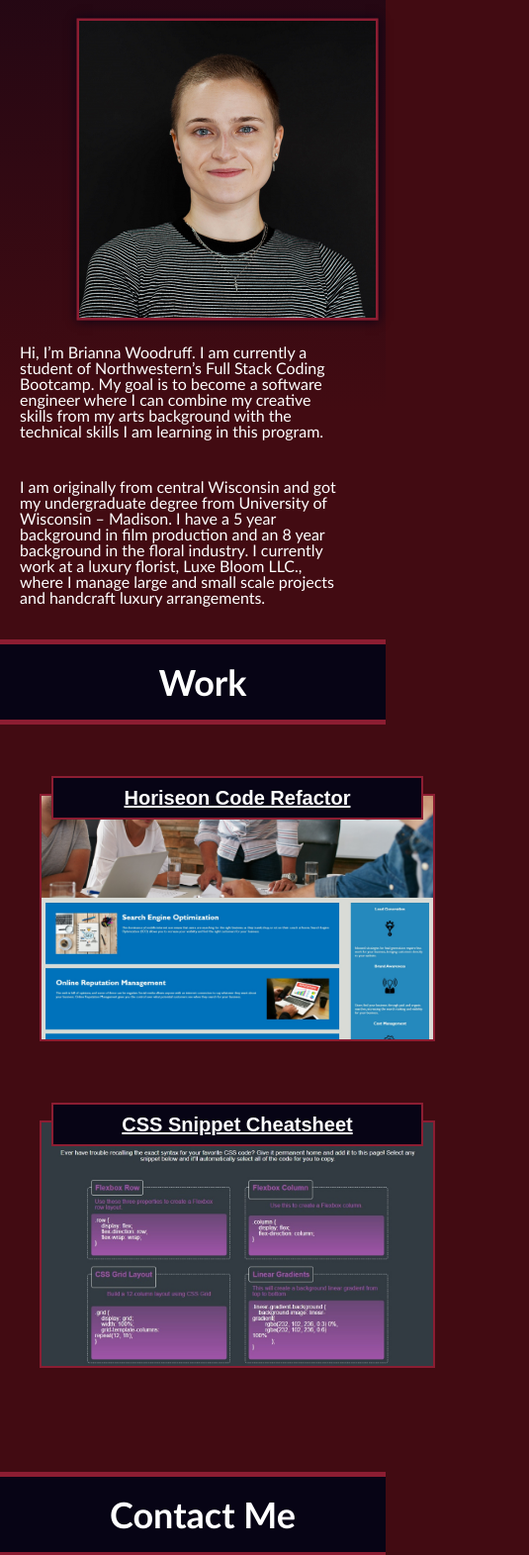
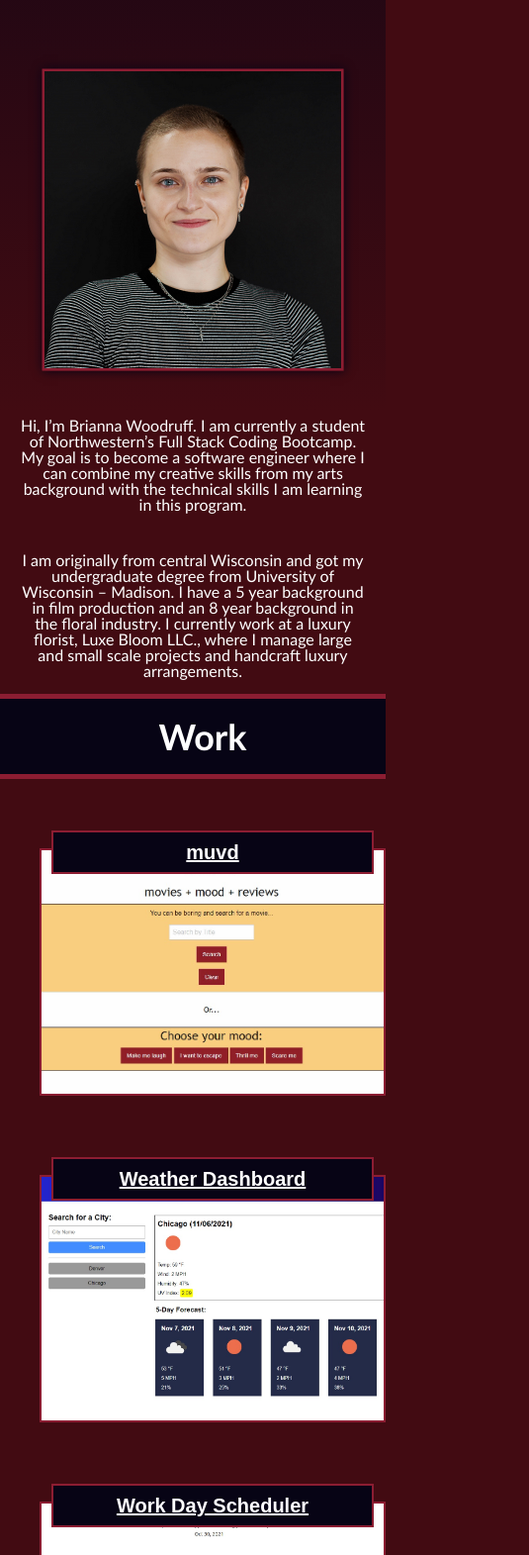
Before and after one commit to briannawoodruff/Portfolio, a plain HTML site: page index.html in a window 390 px wide. Shown: the part 429-2000 px from the top of the page at 99% size, 535 px wide, since content can reach past the window. Drawn offline with Linux system fonts and the light colour scheme.

Commit message:
added new projects and updated css

```diff
--- a/assets/css/style.css
+++ b/assets/css/style.css
@@ -70,7 +70,6 @@ p {
   font-size: 16px;
 }
 
-
 main {
   display: flex;
   flex-wrap: wrap;
@@ -101,25 +100,30 @@ main {
 
 .About-Me {
   width: 100%;
-  height: 500px;
+  height: 550px;
   margin-top: -20px;
 }
 
-.About-Me h2 {
+/* .About-Me h2 {
   padding-right: 40px;
-}
+} */
 
 .About-Me p {
-  margin-right: 20px;
+  /* margin-right: 20px; */
+  width: 100%;
+  margin-left: -25px;
+  margin-top: 30px;
 }
 
 .avatar {
   display: block;
+  display: flex;
+  flex-wrap: wrap;
   float: left;
-  margin-left: -25px;
-  margin-right: -100px;
-  margin-top: -10px;
-  margin-bottom: -100px;
+  margin-left: -50px;
+  margin-right: -85px;
+  margin-top: -100px;
+  /* margin-bottom: -100px; */
 }
 
 .profile-img {
@@ -150,6 +154,7 @@ main {
   padding: 10px;
   flex: 0 0 400px;
   height: 250px;
+  width: 350px;
   margin: 40px;
 }
 
@@ -165,23 +170,40 @@ main {
   text-align: center;
 }
 
-.refactor {
-  background-image: url(../images/ScreenCapture001-Horiseon-SocialSolutionServices-briannawoodruff.github.io.jpg);
+.muvd {
+  background-image: url(../images/muvd.jpg);
   background-size: 100%;
   background-repeat: no-repeat;
   background-position: center;
+  background-size: cover;
 }
 
-.cheatsheet {
-  background-image: url(../images/ScreenCapture-CSS-SnippetCheatsheet.jpg);
+.weather-dash {
+  background-image: url(../images/ScreenCapture-WeatherDashboard.jpg);
+  background-size: 100%;
+  background-repeat: no-repeat;
+  background-size: cover;
+}
+
+.work-scheduler {
+  background-image: url(../images/ScreenCapture-WorkDayScheduler.jpg);
+  background-size: 100%;
+  background-repeat: no-repeat;
+  background-position: bottom;
+  background-size: cover;
+}
+
+.code-quiz {
+  background-image: url(../images/ScreenCapture-CodeQuiz.jpg);
   background-size: 100%;
   background-repeat: no-repeat;
   background-position: top;
+  background-size: cover;
 }
 
-.TBA {
+/* .TBA {
   background: rgba(7, 4, 21, 0.5);
-}
+} */
 
 .Contact-Me {
   width: 100%;
@@ -209,7 +231,6 @@ main {
 .Resume p {
   text-align: center;
   font-size: 25px;
-  margin-top: -15px;
 }
 
 footer {
@@ -290,23 +311,45 @@ a:hover a {
     }
 
     .About-Me {
-      height: 630px;
+      display: flex;
+      flex-wrap: wrap;
+      display: block;
+      flex-direction: column;
+      height: 800px;
     }
 
-    .Contact-Me {
+    .avatar {
+      display: flex;
+      flex-wrap: wrap;
+      float: none;
+      justify-content: center;
+      margin-left: 0px;
+      margin-top: -100px;
+      margin-right: 0;
+      margin-bottom: -125px;
+    }
+
+    section {
+      text-align: center;
+    }
+
+    .About-Me p {
+      flex-direction: column;
+      text-align: center;
+      margin-left: 0px;
+      margin-top: 0px;
+    }
+
+    .Work {
+      margin-top: 25px;
+    }
+
+     .Contact-Me {
       height: 350px;
     }
 
     .Resume {
       height: 300px;
-    }
-
-    .avatar {
-      margin-left: -100px;
-      display: block;
-      justify-content: center;
-      margin-top: -10px;
-      margin-bottom: -140px;
     }
 }
 
@@ -323,26 +366,33 @@ a:hover a {
     }
 
     nav ul li {
-      padding: 20px;
+      padding: 25px;
     }
 
     ul {
       text-align: center;
-      margin-bottom: 50px;
       margin-left: -25px;
     }
 
     .avatar {
-      width: 100%;
-      margin-bottom: -130px;
-      margin-left: -75px;
-      margin-right: 100px;
+      display: flex;
+      flex-wrap: wrap;
+      float: none;
+      justify-content: center;
+      margin-left: 0px;
       margin-top: -100px;
+      margin-right: 0;
+      margin-bottom: -125px;
     }
 
     .About-Me {
-      margin-bottom: 80px;
-      height: 600px;
+      display: flex;
+      flex-wrap: wrap;
+      display: block;
+      flex-direction: column;
+      margin-bottom: 65px;
+      margin-top: 30px;
+      height: 625px;
     }
 
     section {
@@ -355,10 +405,13 @@ a:hover a {
     }
 
     .About-Me p {
-      text-align: left;
+      flex-direction: column;
+      text-align: center;
+      margin-left: 0px;
+      margin-top: 0px;
     }
 
-    .refactor {
+    .muvd {
       margin-top: 50px;
     }
 
@@ -367,8 +420,4 @@ a:hover a {
       margin-top: -10px;
       margin-left: 25px;
     }
-
-    .TBA {
-      display: none;
-    }
-}
+  }
--- a/index.html
+++ b/index.html
@@ -6,7 +6,7 @@
     <meta http-equiv="X-UA-Compatible" content="IE=edge">
     <meta name="viewport" content="width=device-width, initial-scale=1.0">
     <link rel="stylesheet" type="text/css" href="./assets/css/reset.css">
-    <link rel="stylesheet" type="text/css" href="./assets/css/style.css"/>
+    <link rel="stylesheet" type="text/css" href="./assets/css/style.css" />
     <title>Brianna Woodruff | Professional Portfolio</title>
 </head>
 
@@ -33,15 +33,20 @@
 
     <main>
         <section id="About-Me" class="card About-Me">
+            <h2>About Me</h2>
             <div class="avatar">
-                <img src="./assets/images/profile_img.png"  class="profile-img" alt=""/>
+                <img src="./assets/images/profile_img.png" class="profile-img" alt="" />
             </div>
-            <h2>About Me</h2>
             <p>
-                        Hi, I’m Brianna Woodruff. I am currently a student of Northwestern’s Full Stack Coding Bootcamp. My goal is to become a software engineer where I can combine my creative skills from my arts background with the technical skills I am learning in this program.
+                Hi, I’m Brianna Woodruff. I am currently a student of Northwestern’s Full Stack Coding Bootcamp. My goal
+                is to become a software engineer where I can combine my creative skills from my arts background with the
+                technical skills I am learning in this program.
             </p>
             <p>
-                        I am originally from central Wisconsin and got my undergraduate degree from University of Wisconsin – Madison. I have a 5 year background in film production and an 8 year background in the floral industry. I currently work at a luxury florist, Luxe Bloom LLC., where I manage large and small scale projects and handcraft luxury arrangements.
+                I am originally from central Wisconsin and got my undergraduate degree from University of Wisconsin –
+                Madison. I have a 5 year background in film production and an 8 year background in the floral industry.
+                I currently work at a luxury florist, Luxe Bloom LLC., where I manage large and small scale projects and
+                handcraft luxury arrangements.
             </p>
         </section>
 
@@ -51,34 +56,41 @@
             </div>
 
             <div class="container">
-                    <div class="code-card refactor">
-                        <!-- Future JS: onclick="window.location.href='https://briannawoodruff.github.io/01-homework';" style="cursor: pointer;" -->
-                        <h3 class="card-header"><a target="_blank" href="https://briannawoodruff.github.io/01-homework/">Horiseon Code Refactor</h3></a>
+                <a target="_blank" href="https://coding-p1-g1.github.io/muvd/">
+                    <div class="code-card muvd">
+                        <h3 class="card-header">muvd</h3>
                     </div>
+                </a>
 
-                    <div class="code-card cheatsheet">
-                        <h3 class="card-header"><a target="_blank" href="https://briannawoodruff.github.io/02-MiniProject-CSS/">CSS Snippet Cheatsheet</h3></a>
+                <a target="_blank" href="https://briannawoodruff.github.io/Weather-Dashboard/">
+                    <div class="code-card weather-dash">
+                        <h3 class="card-header">Weather Dashboard</h3>
                     </div>
+                </a>
 
-                    <div class="code-card TBA">
-                        <h3 class="card-header">TBA</h3>
+                <a target="_blank" href="https://briannawoodruff.github.io/Work-Day-Scheduler/">
+                    <div class="code-card work-scheduler">
+                        <h3 class="card-header">Work Day Scheduler</h3>
                     </div>
+                </a>
 
-                    <div class="code-card TBA">
-                        <h3 class="card-header">TBA</h3>
+                <a target="_blank" href="https://briannawoodruff.github.io/04-Web-APIs-Code-Quiz/">
+                    <div class="code-card code-quiz">
+                        <h3 class="card-header">Code Quiz</h3>
                     </div>
+                </a>
             </div>
         </section>
 
         <section id="Contact-Me" class="card Contact-Me">
             <h2>Contact Me</h2>
             <ul class="contact-links">
-                    <li class="all">briannaewoodruff@gmail.com</li>
+                <li class="all">briannaecwoodruff@gmail.com</li>
                 <li>
                     <a target="_blank" href="https://github.com/briannawoodruff">GitHub</a>
                 </li>
                 <li>
-                        <a target="_blank" href="https://www.instagram.com/brianna.woodruff/">Instagram</a>
+                    <a target="_blank" href="https://linkedin.com/in/briannaewoodruff/">LinkedIn</a>
                 </li>
                 <li>
                     <a target="_blank" href="https://vimeo.com/294283512/">Vimeo Reel</a>
@@ -89,7 +101,7 @@
         <section id="Resume" class="card Resume">
             <h2>Resume</h2>
             <p>
-                    <p>- In progress -</p>
+                <a target="_blank" href="https://drive.google.com/file/d/1ytJ89mgdaZeQ835FJwHTnhqNE1GZ8o4e/view?usp=sharing">PDF</a>
             </p>
         </section>
     </main>
```
Also changed, not shown: assets/images/Screen Capture-BriannaWoodruff-ProfessionalPortfolio.jpg, assets/images/ScreenCapture-CSS-SnippetCheatsheet.jpg (deleted), assets/images/ScreenCapture-CodeQuiz.jpg (added), assets/images/ScreenCapture-WeatherDashboard.jpg (added), assets/images/ScreenCapture-WorkDayScheduler.jpg (added), assets/images/ScreenCapture001-Horiseon-SocialSolutionServices-briannawoodruff.github.io.jpg (deleted), assets/images/muvd.jpg (added). Lines whose indentation alone changed are shown as unchanged.
